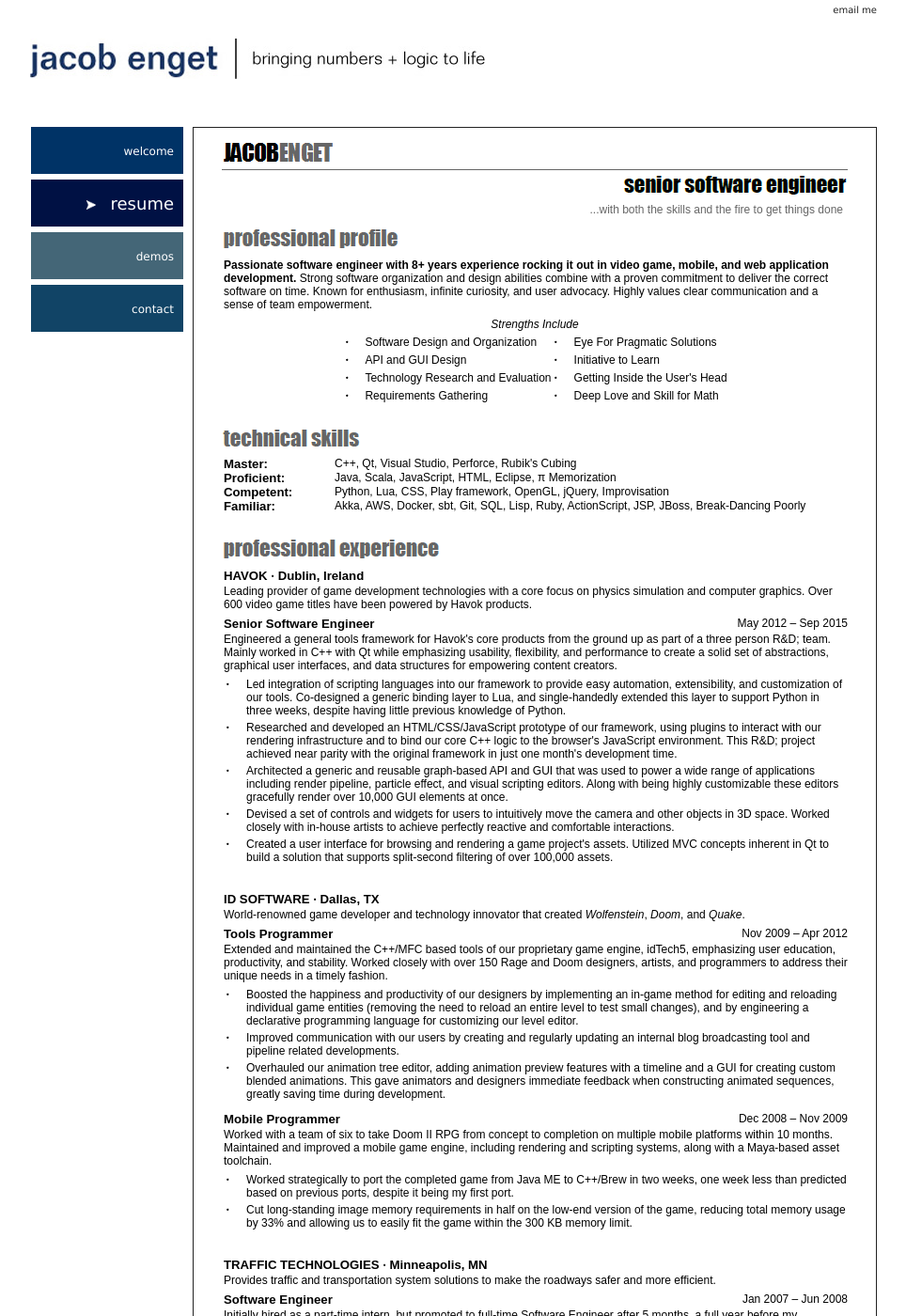
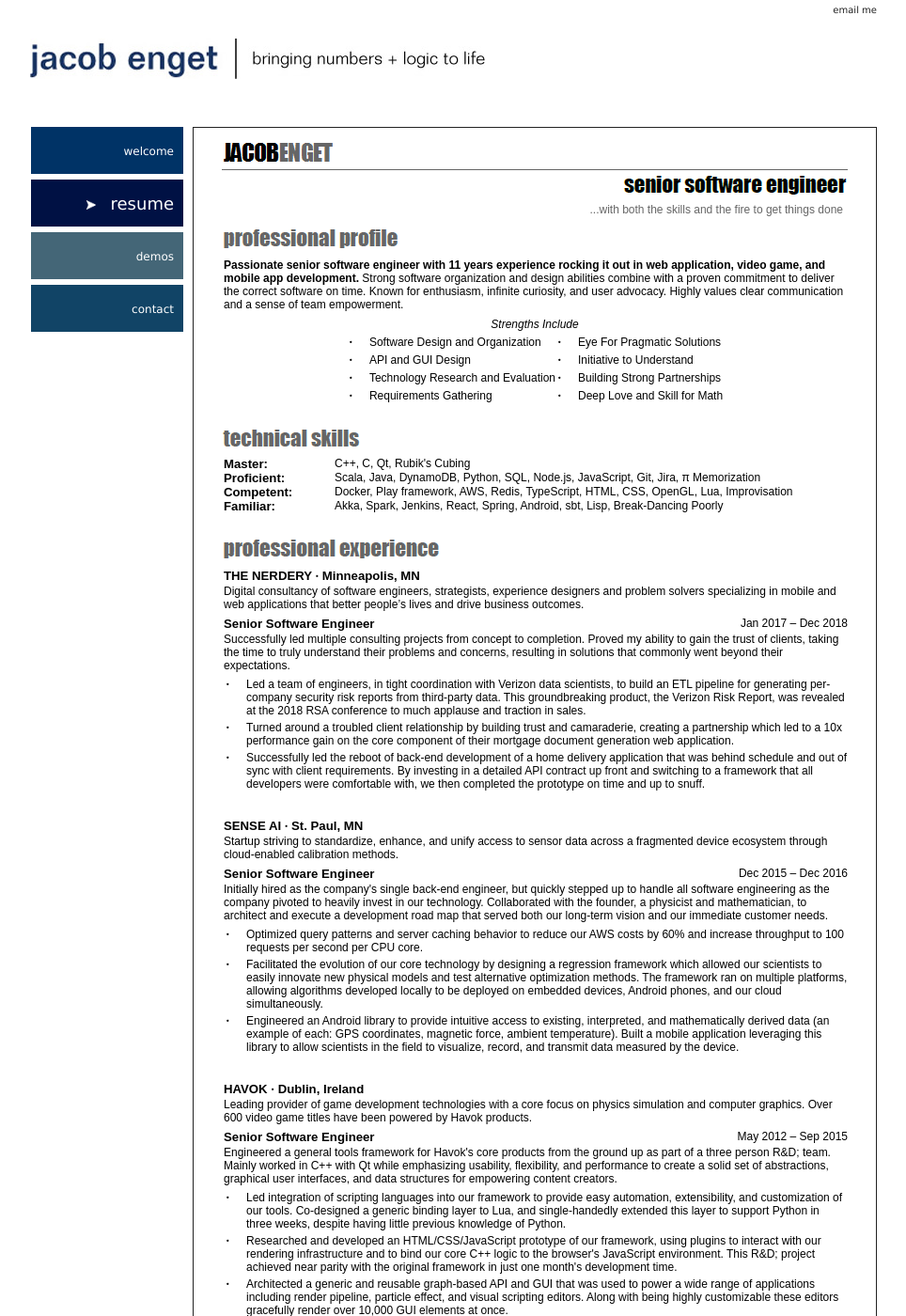
Before and after one commit to jacobenget/jacobenget.github.io, a Jekyll site: the page built from docs/resume.html, in a window 1280 px wide and 1400 px high. Shown: the whole window at 94% size, without its empty margins (157-1121 px from the left). Built offline with Jekyll 4.4.1, drawn with Linux system fonts in a browser that asks for light colours.

Commit message:
Add Sense AI and Nerdery experience to resume
and update other general sections to match what's in my most recent (2018) resume

```diff
--- a/docs/resume.html
+++ b/docs/resume.html
@@ -24,7 +24,10 @@ associated_top_level_page: resume
       <img alt="" src="/assets/images/resume/professionalProfile.png"/>
     </div>
     <div class="resumeSectionContent" id="profileText">
-      <b>Passionate software engineer with 8+ years experience rocking it out in video game, mobile, and web application development.</b>  Strong software organization and design abilities combine with a proven commitment to deliver the correct software on time. Known for enthusiasm, infinite curiosity, and user advocacy. Highly values clear communication and a sense of team empowerment.
+      <b>Passionate senior software engineer with 11 years experience rocking it out in web application, video game, and
+      mobile app development.</b> Strong software organization and design abilities combine with a proven commitment to deliver
+      the correct software on time. Known for enthusiasm, infinite curiosity, and user advocacy. Highly values clear communication
+      and a sense of team empowerment.
     </div>
   </div>
   <div class="resumeSection" id="strengths">
@@ -37,11 +40,11 @@ associated_top_level_page: resume
         </tr>
         <tr>
           <td><ul><li>API and GUI Design</li></ul></td>
-          <td><ul><li>Initiative to Learn</li></ul></td>
+          <td><ul><li>Initiative to Understand</li></ul></td>
         </tr>
         <tr>
           <td><ul><li>Technology Research and Evaluation</li></ul></td>
-          <td><ul><li>Getting Inside the User's Head</li></ul></td>
+          <td><ul><li>Building Strong Partnerships</li></ul></td>
         </tr>
         <tr>
           <td><ul><li>Requirements Gathering</li></ul></td>
@@ -56,16 +59,16 @@ associated_top_level_page: resume
     </div>
     <div class="resumeSectionContent" id="technicalSkillsText">
       <div class="technicalSkillsRow">
-        <span class="skillGroup">Master:</span><span class="skills">C++, Qt, Visual Studio, Perforce, Rubik's Cubing</span>
+        <span class="skillGroup">Master:</span><span class="skills">C++, C, Qt, Rubik's Cubing</span>
       </div>
       <div class="technicalSkillsRow">
-        <span class="skillGroup">Proficient:</span><span class="skills">Java, Scala, JavaScript, HTML, Eclipse, π Memorization</span>
+        <span class="skillGroup">Proficient:</span><span class="skills">Scala, Java, DynamoDB, Python, SQL, Node.js, JavaScript, Git, Jira, π Memorization</span>
       </div>
       <div class="technicalSkillsRow">
-        <span class="skillGroup">Competent:</span><span class="skills">Python, Lua, CSS, Play framework, OpenGL, jQuery, Improvisation</span>
+        <span class="skillGroup">Competent:</span><span class="skills">Docker, Play framework, AWS, Redis, TypeScript, HTML, CSS, OpenGL, Lua, Improvisation</span>
       </div>
       <div class="technicalSkillsRow">
-        <span class="skillGroup">Familiar:</span><span class="skills">Akka, AWS, Docker, sbt, Git, SQL, Lisp, Ruby, ActionScript, JSP, JBoss, Break-Dancing Poorly</span>
+        <span class="skillGroup">Familiar:</span><span class="skills">Akka, Spark, Jenkins, React, Spring, Android, sbt, Lisp, Break-Dancing Poorly</span>
       </div>
     </div>
   </div>
@@ -74,6 +77,77 @@ associated_top_level_page: resume
       <img alt="" src="/assets/images/resume/professionalExperience.png"/>
     </div>
     <div class="resumeSectionContent" id="gameDevelopmentText">
+      <div class="company">
+        <div class="title">THE NERDERY  ∙  Minneapolis, MN</div>
+        <div class="details">
+          Digital consultancy of software engineers, strategists, experience designers and problem solvers specializing in mobile and
+          web applications that better people’s lives and drive business outcomes.
+        </div>
+        <div class="position">
+          <div class="header">
+            <span class="title">Senior Software Engineer</span>
+            <span class="dates">Jan 2017 – Dec 2018</span>
+          </div>
+          <div class="details">
+            Successfully led multiple consulting projects from concept to completion. Proved my ability to gain the trust of clients, taking
+            the time to truly understand their problems and concerns, resulting in solutions that commonly went beyond their
+            expectations.
+          </div>
+          <div class="subpoints">
+            <ul>
+              <li>
+                Led a team of engineers, in tight coordination with Verizon data scientists, to build an ETL pipeline for generating
+                per-company security risk reports from third-party data. This groundbreaking product, the Verizon Risk Report, was revealed
+                at the 2018 RSA conference to much applause and traction in sales.
+              </li>
+              <li>
+                Turned around a troubled client relationship by building trust and camaraderie, creating a partnership which led to a 10x
+                performance gain on the core component of their mortgage document generation web application.
+              </li>
+              <li>
+                Successfully led the reboot of back-end development of a home delivery application that was behind schedule and out of
+                sync with client requirements. By investing in a detailed API contract up front and switching to a framework that all
+                developers were comfortable with, we then completed the prototype on time and up to snuff.
+              </li>
+            </ul>
+          </div>
+        </div>
+      </div>
+      <div class="company">
+        <div class="title">SENSE AI  ∙  St. Paul, MN</div>
+        <div class="details">
+          Startup striving to standardize, enhance, and unify access to sensor data across a fragmented device ecosystem through cloud-enabled calibration methods.
+        </div>
+        <div class="position">
+          <div class="header">
+            <span class="title">Senior Software Engineer</span>
+            <span class="dates">Dec 2015 – Dec 2016</span>
+          </div>
+          <div class="details">
+            Initially hired as the company's single back-end engineer, but quickly stepped up to handle all software engineering as the
+            company pivoted to heavily invest in our technology. Collaborated with the founder, a physicist and mathematician, to
+            architect and execute a development road map that served both our long-term vision and our immediate customer needs.
+          </div>
+          <div class="subpoints">
+            <ul>
+              <li>
+                Optimized query patterns and server caching behavior to reduce our AWS costs by 60% and increase throughput to 100 requests per second per CPU core.
+              </li>
+              <li>
+                Facilitated the evolution of our core technology by designing a regression framework which allowed our scientists to
+                easily innovate new physical models and test alternative optimization methods. The framework ran on multiple platforms,
+                allowing algorithms developed locally to be deployed on embedded devices, Android phones, and our cloud
+                simultaneously.
+              </li>
+              <li>
+                Engineered an Android library to provide intuitive access to existing, interpreted, and mathematically derived data (an
+                example of each: GPS coordinates, magnetic force, ambient temperature). Built a mobile application leveraging this
+                library to allow scientists in the field to visualize, record, and transmit data measured by the device.
+              </li>
+            </ul>
+          </div>
+        </div>
+      </div>
       <div class="company">
         <div class="title">HAVOK  ∙  Dublin, Ireland</div>
         <div class="details">
```
